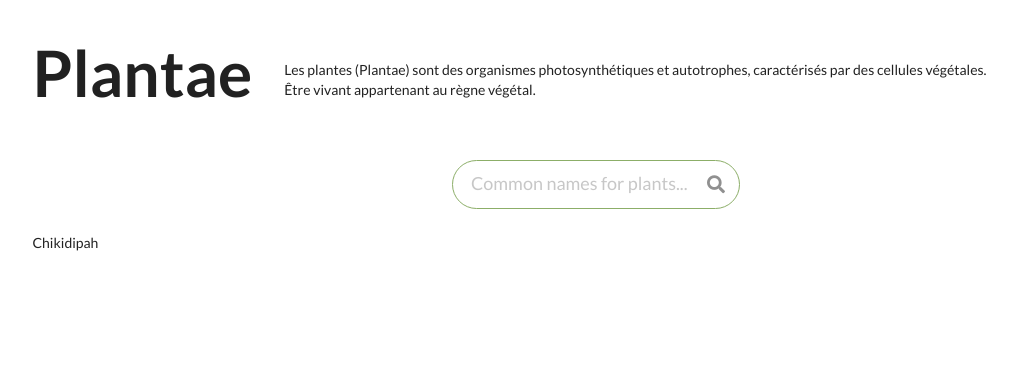
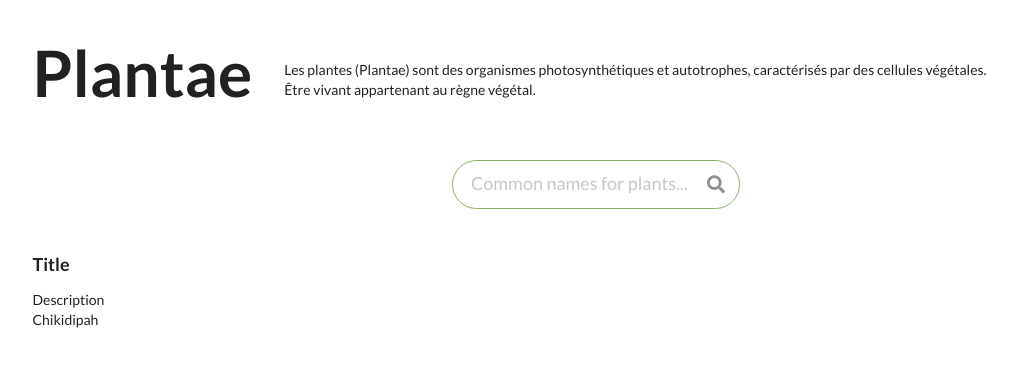
Before and after one commit to svilder/plantae, a React (Create React App) app in the folder plantae-client/: page / in a window 1280 px wide. Shown: the top 366 px of the page, without its empty margins (44-1058 px from the left). Built offline with nearby package versions, Linux system fonts and the light colour scheme.

Commit message:
results component

```diff
--- a/plantae-client/src/components/App.js
+++ b/plantae-client/src/components/App.js
@@ -1,12 +1,14 @@
 import React from 'react';
 import Header from './Header';
 import SearchBar from './SearchBar';
+import Results from './Results';
 
 const App = () => {
   return (
   <div className="ui container" style={{marginTop: '32px'}}>
     <Header />
     <SearchBar />
+    <Results />
     <div>Chikidipah</div>
   </div>
   );
--- /dev/null
+++ b/plantae-client/src/components/Results.js
@@ -0,0 +1,15 @@
+import React from 'react';
+
+const Results = () => {
+  return (
+    <div>
+      <img />
+      <p className="description">
+        <h3>Title</h3>
+        <p>Description</p>
+      </p>
+    </div>
+  );
+};
+
+export default Results;
```
